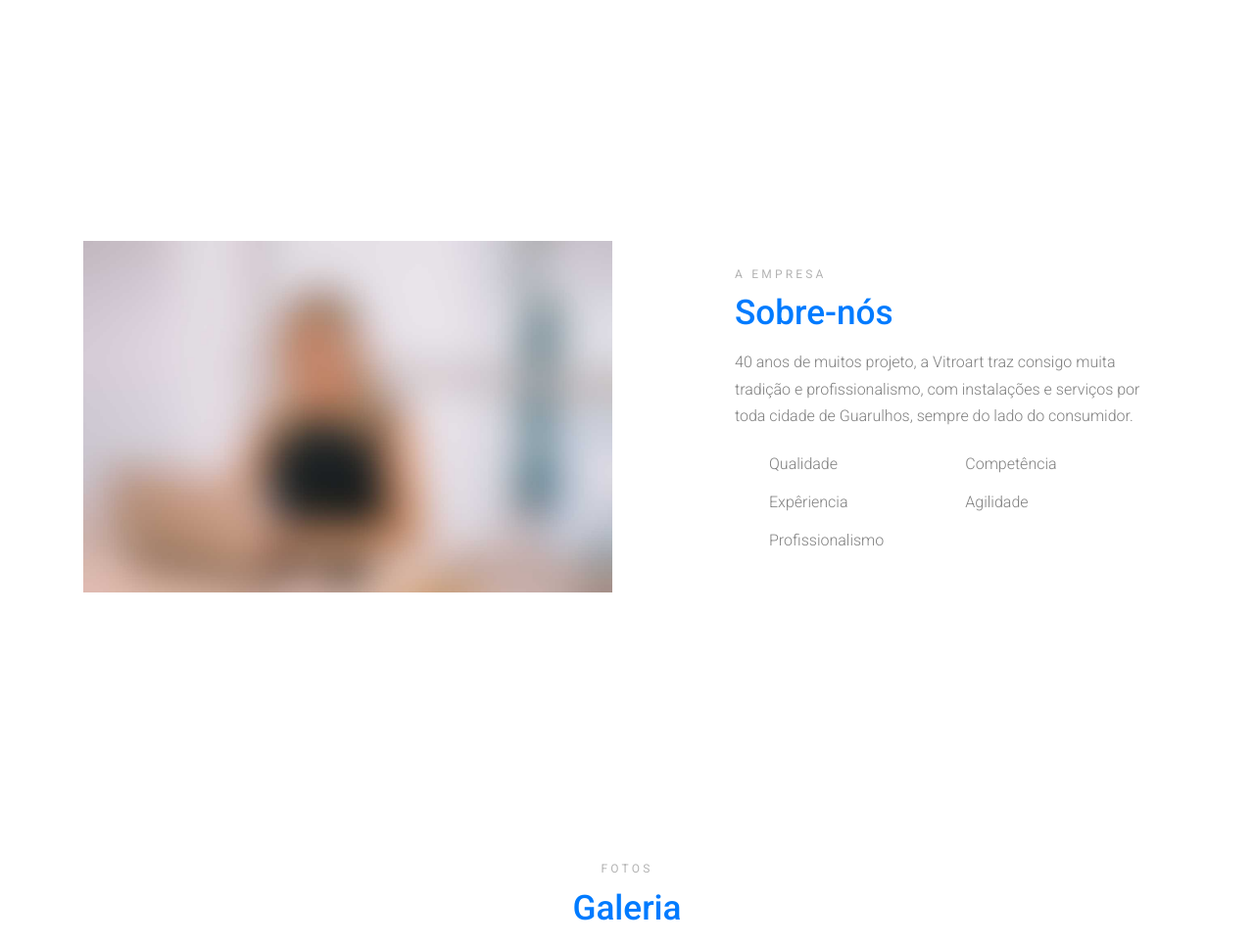
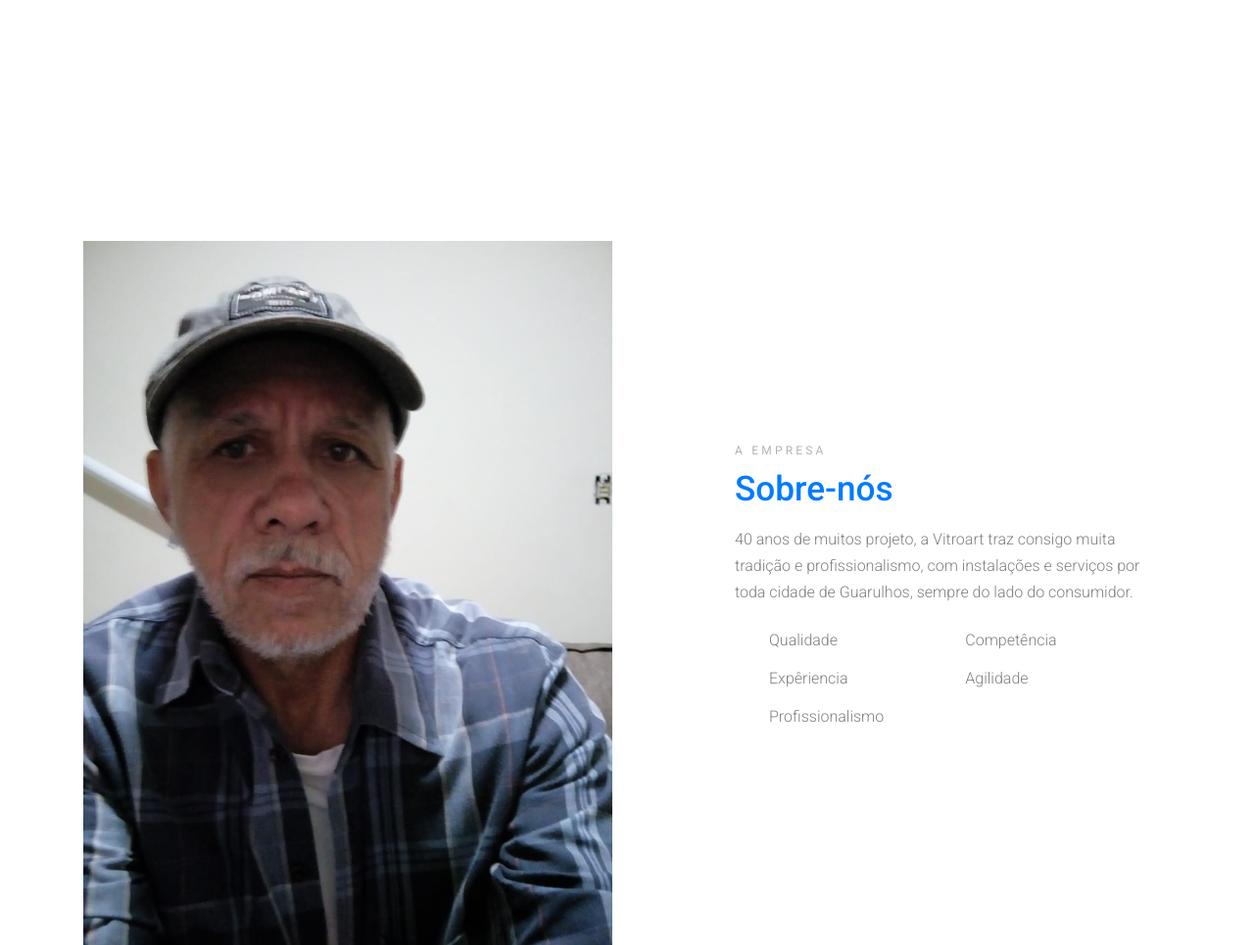
Before and after one commit to SamLucas/SerralheriaVitroart, a CodeIgniter app: page /database/ in a window 1280 px wide. Shown: the part 1754-2719 px from the top of the page at 98% size. Run offline with CodeIgniter, Linux system fonts and the light colour scheme; style sheets or scripts are compiled from the project's sources; some libraries are stand-ins or nearby versions.

Commit message:
Adicionando foto ao projeto

```diff
--- a/application/views/index.php
+++ b/application/views/index.php
@@ -206,7 +206,7 @@ RSS Feed: https://feeds.feedburner.com/Free-templateco
       <div class="container">
         <div class="row align-items-center">
           <div class="col-lg-6 mb-5">
-            <img src="<?=base_url('src/')?>images/glint_about_1.jpg" alt="Free Website Template by Free-Template.co" class="img-fluid">
+            <img src="<?=base_url('src/')?>images/glint_about_1.jfif" widht="100px" alt="Free Website Template by Free-Template.co" class="img-fluid">
           </div>
           <div class="col-lg-5 ml-auto section-title">
             <span class="sub-title mb-2 d-block">a empresa</span>
```
Also changed, not shown: src/images/glint_about_1.jfif (added).
